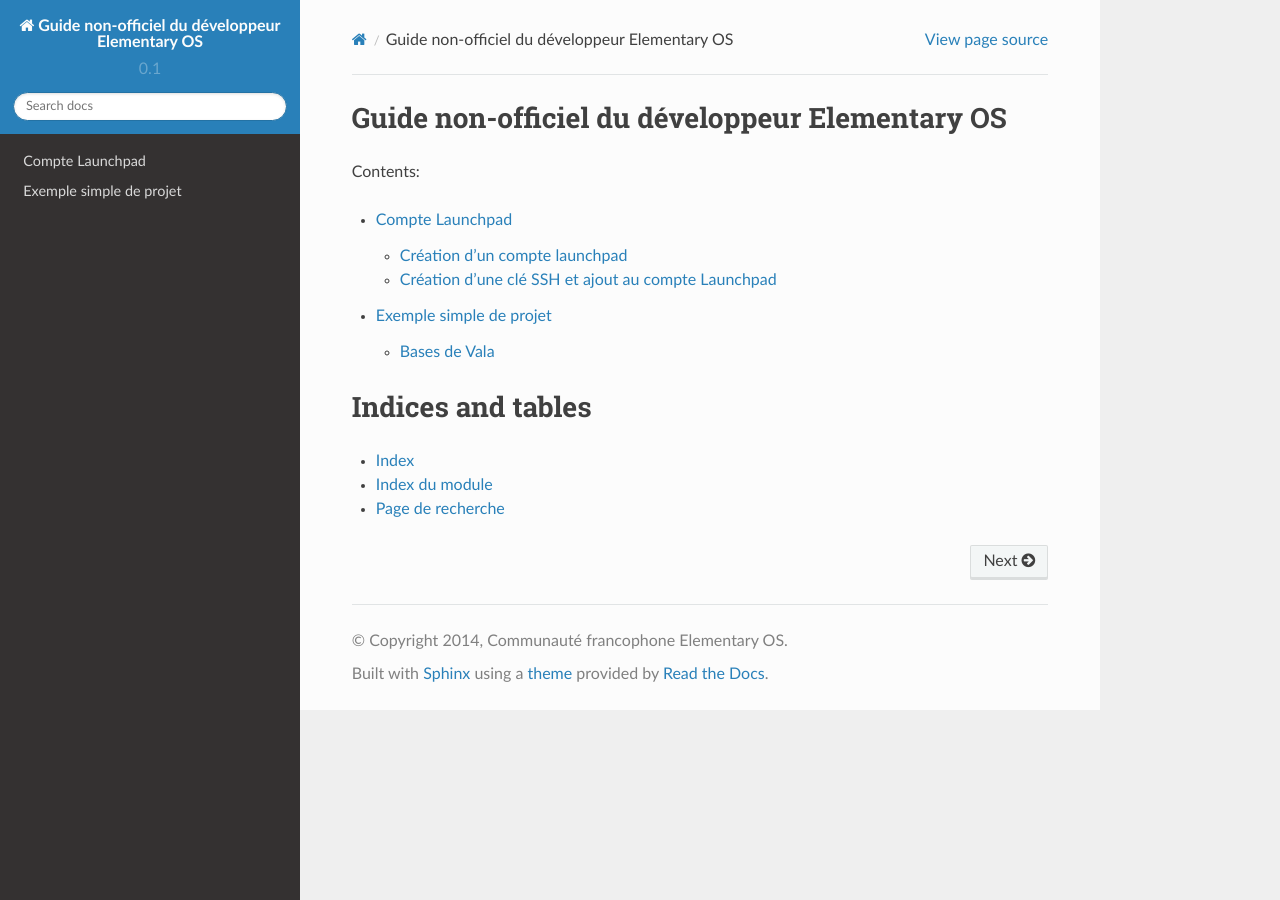
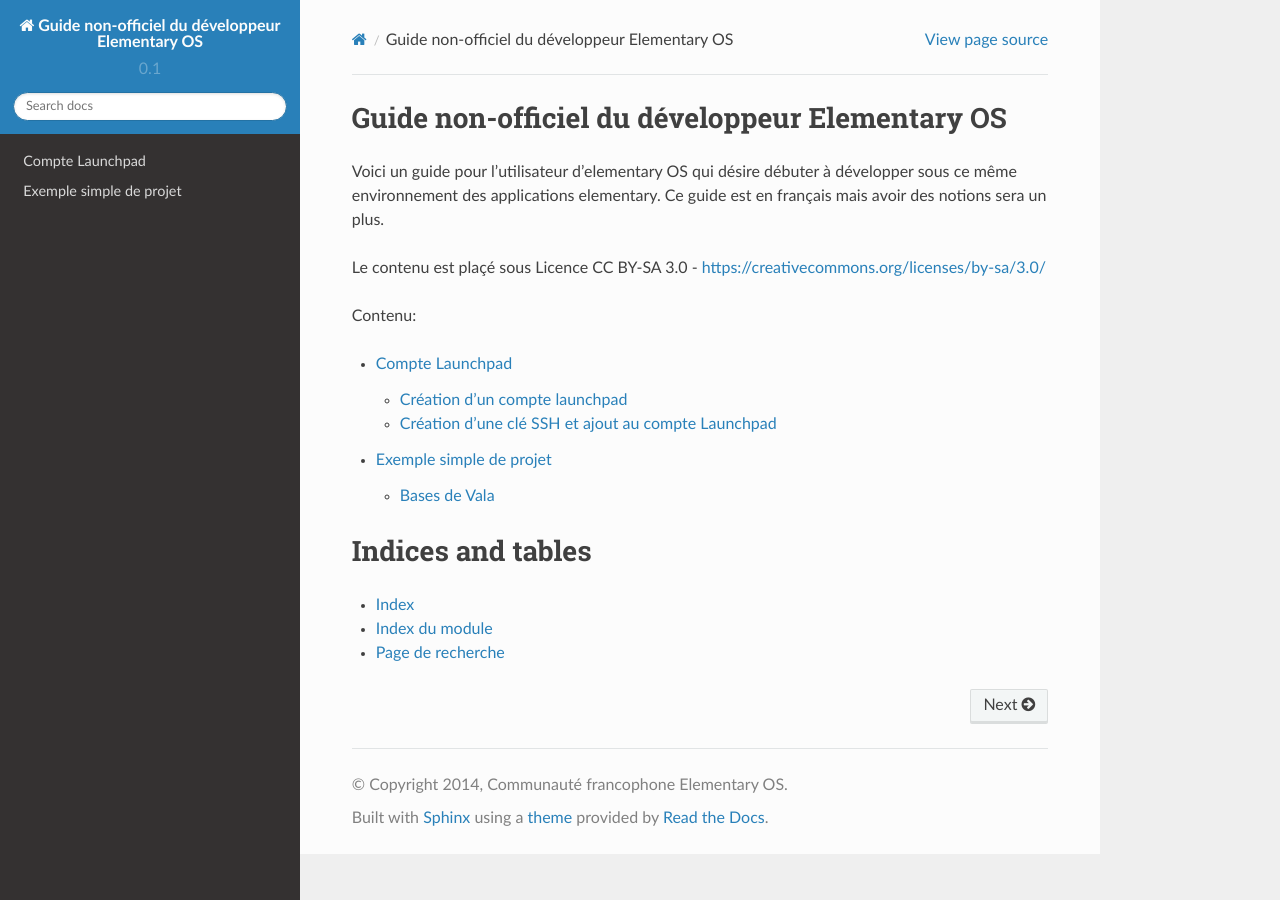
Before and after one commit to elementary-fr/elementaryos-fr-doc, a Sphinx documentation site: the page built from source/index.rst, in a window 1280 px wide. Built offline with Sphinx 7.4.7 and the Read the Docs theme 2.0.0, drawn with Linux system fonts in a browser that asks for light colours.

Commit message:
Ajout de la licence

```diff
--- a/source/index.rst
+++ b/source/index.rst
@@ -6,7 +6,12 @@
 Guide non-officiel du développeur Elementary OS
 ================================================
 
-Contents:
+Voici un guide pour l'utilisateur d'elementary OS qui désire débuter à développer sous ce même
+environnement des applications elementary. Ce guide est en français mais avoir des notions sera un plus.
+
+Le contenu est plaçé sous Licence CC BY-SA 3.0 - https://creativecommons.org/licenses/by-sa/3.0/
+
+Contenu:
 
 .. toctree::
    :maxdepth: 2
```
